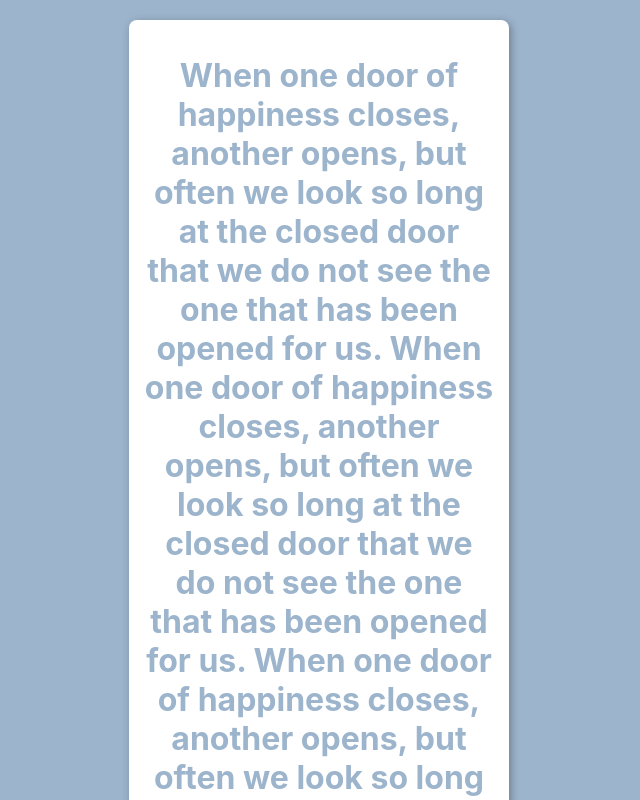
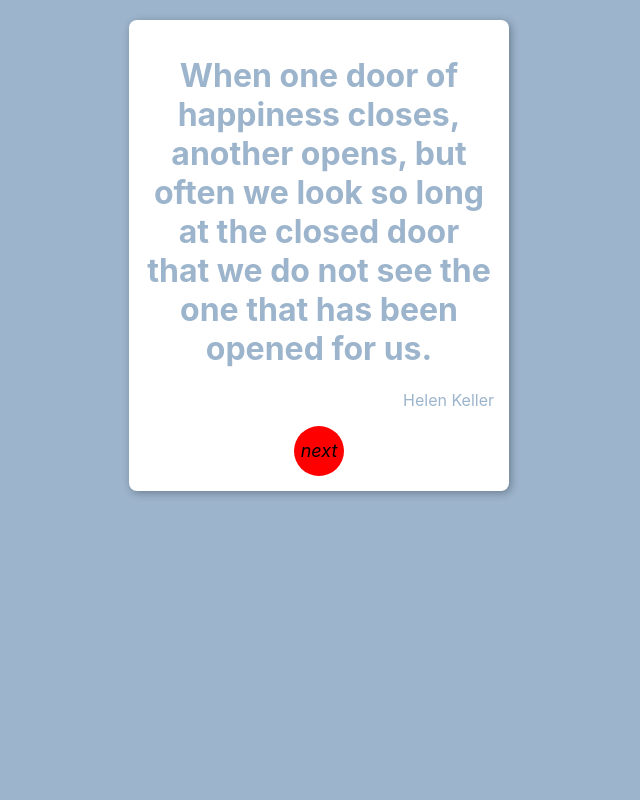
Before and after one commit to juancarlosj01/Quotes, a React (Create React App) app: page / in a window 1280 px wide. Shown: the top 800 px of the page, without its empty margins (321-961 px from the left). Built offline with nearby package versions, Linux system fonts and the light colour scheme.

Commit message:
Update App.js

```diff
--- a/src/App.js
+++ b/src/App.js
@@ -28,7 +28,6 @@ function App() {
     <div className="App">
       <div className="card" style={{ color: color }}>
         <h1>
-          {phrases[index].quote} {phrases[index].quote}{" "}
           {phrases[index].quote}
         </h1>
 
```
